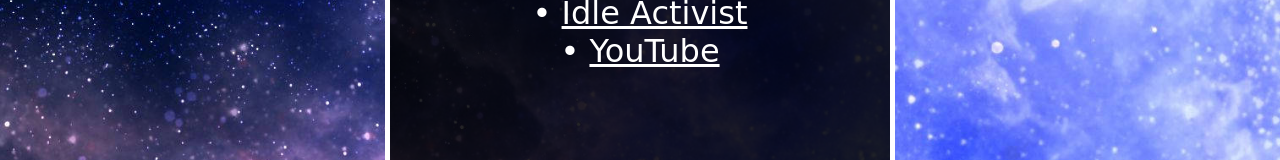
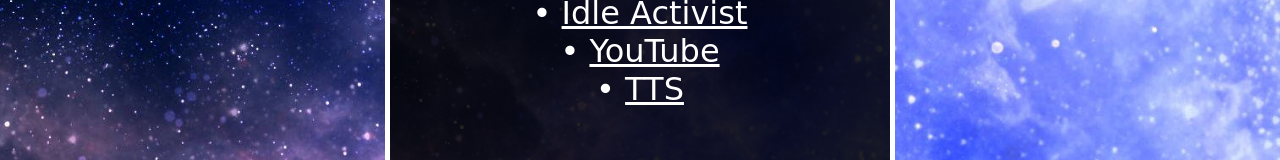
Before and after one commit to 700Maps/77, a plain HTML site: page index.html in a window 1280 px wide. Shown: the part 179-339 px from the top of the page. Drawn offline with Linux system fonts and the light colour scheme.

Commit message:
Update index.html

```diff
--- a/index.html
+++ b/index.html
@@ -29,6 +29,7 @@
             <div style="font-size: 52px; text-decoration: underline;">Index</div><br>
             • <a href="G1.html" target="_blank">Idle Activist</a><br>
             • <a href="https://www.youtube.com/channel/UCfxmRyeRqs5zXNtcxSQVwFw" target="_blank">YouTube</a><br>
+            • <a href="tts.html" target="_blank">TTS</a><br>
             </div>
 
         </center>
```
